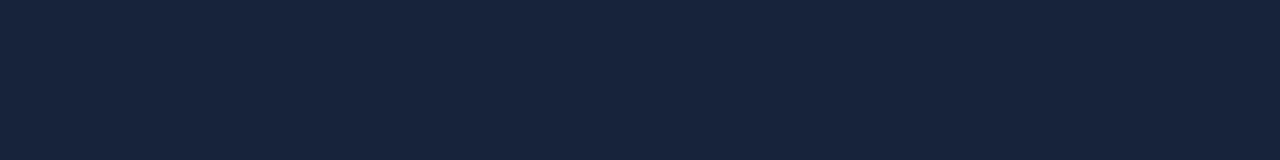
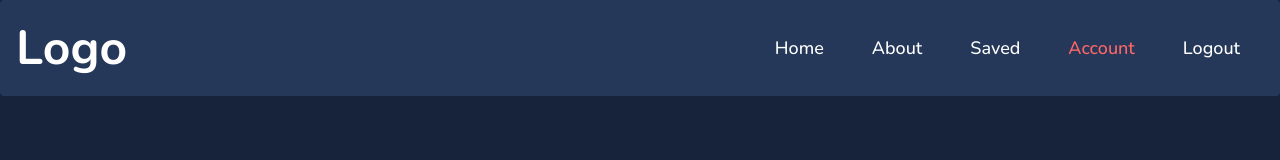
Before and after one commit to ishika-ag7/dennis-hackathon-frontend, a website: page templates/accounts/edit_account.html in a window 1280 px wide. Drawn offline with nearby package versions, Linux system fonts and the light colour scheme; a web font is replaced by a local one.

Commit message:
added navbar

```diff
--- a/templates/accounts/edit_account.html
+++ b/templates/accounts/edit_account.html
@@ -10,7 +10,19 @@
 </head>
 <body>
     <body >
-        <section class=" text-white h-screen tertiary pt-20">
+        <section class=" text-white h-screen tertiary">
+            <nav class="px-2 sm:px-4 py-2.5 rounded primary">
+                <div class="flex flex-wrap justify-between items-center mx-auto">
+                    <a href="home.html" class="text-5xl font-bold">Logo</a>
+                    <ul class="flex flex-col p-4 mt-4  rounded-lg  md:flex-row md:space-x-8 md:mt-0 text-lg">
+                        <li><a href="home.html" class="block py-2 pr-2 pl-2 text-white">Home</a></li>
+                        <li><a href="about.html" class="block py-2 pr-2 pl-2 rounded">About</a></li>
+                        <li><a href="saved_profile.html" class="block py-2 pr-2 pl-2 rounded">Saved</a></li>
+                        <li><a href="account.html" class="block py-2 pr-2 pl-2 rounded" aria-current="page">Account</a></li>
+                        <li><a href="login.html" class="block py-2 pr-2 pl-2 rounded">Logout</a></li>
+                    </ul>
+                </div>
+            </nav>
                 <main class="flex primary max-w-7xl m-auto">
 
                 </main>
```
